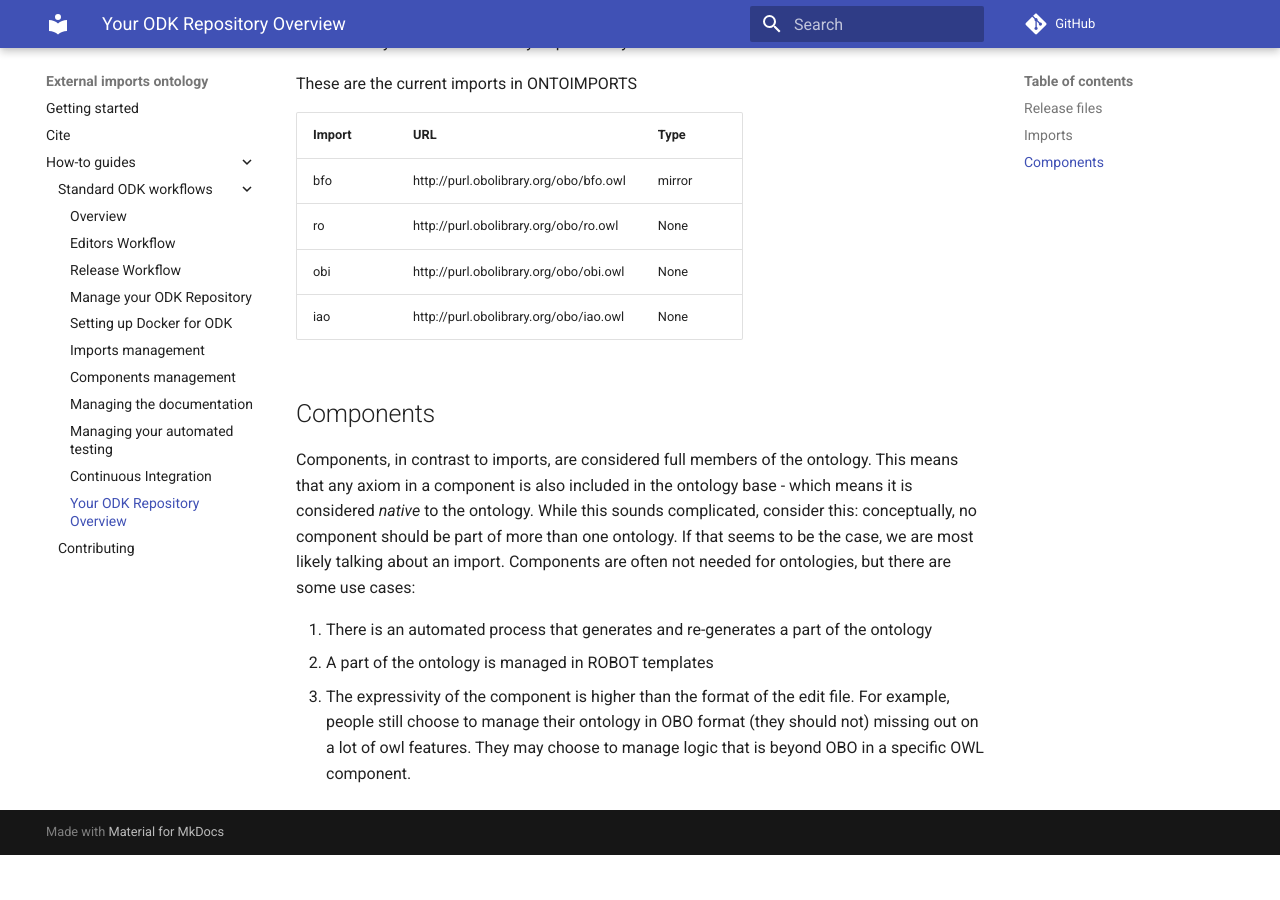
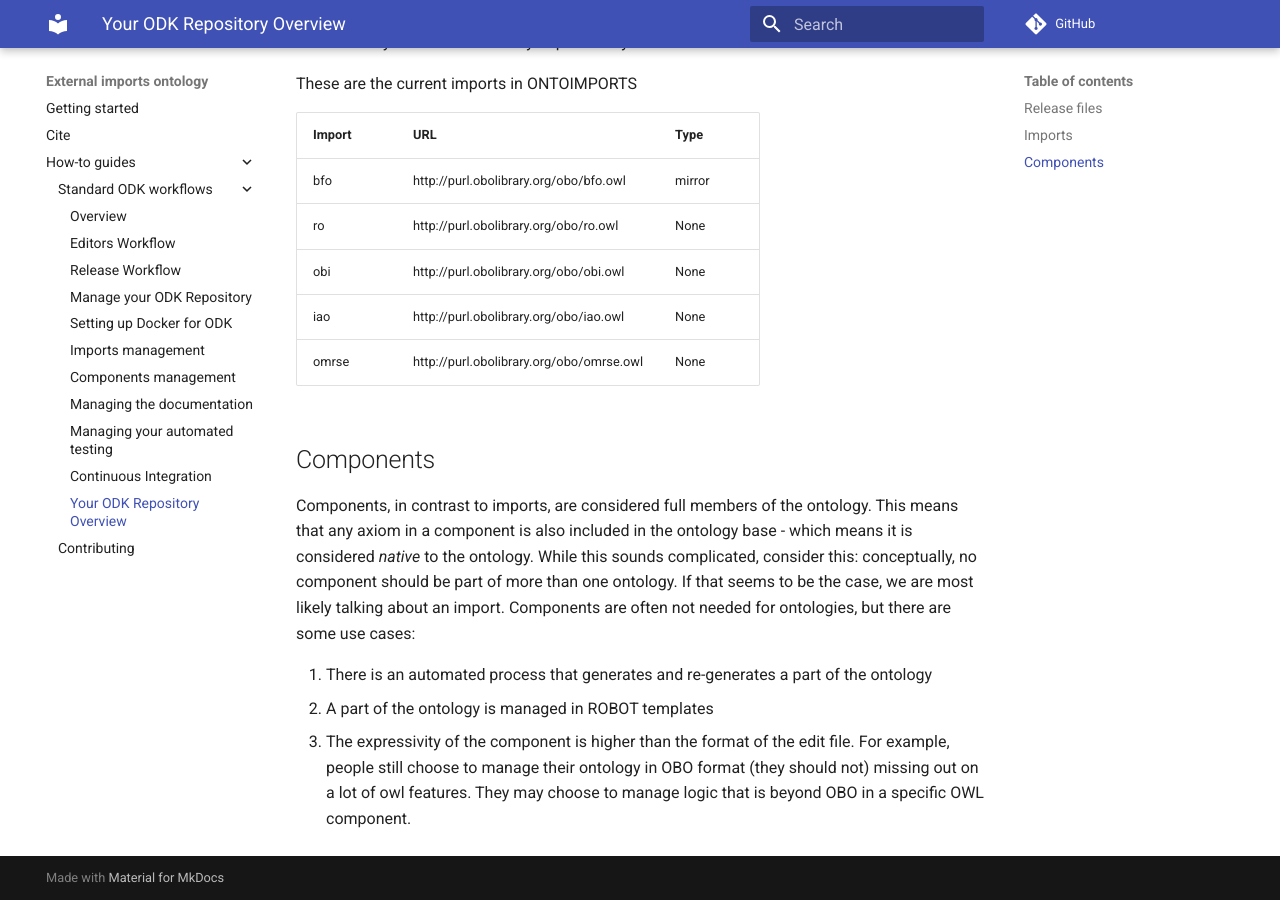
Before and after one commit to OpenLHS/OntoImports, an MkDocs documentation site: the page built from docs/odk-workflows/RepositoryFileStructure.md, in a window 1280 px wide and 900 px high, scrolled down 595 px. Built offline with MkDocs 1.6.1 and Material for MkDocs 9.7.7, drawn with Linux system fonts in a browser that asks for light colours; comment, search, counter and statistics services are not loaded; before the commit the page ends 1450 px from its top, so only the background shows below that.

Commit message:
Added OMRSE gender ICE

```diff
--- a/docs/odk-workflows/RepositoryFileStructure.md
+++ b/docs/odk-workflows/RepositoryFileStructure.md
@@ -20,6 +20,7 @@ These are the current imports in ONTOIMPORTS
 | ro | http://purl.obolibrary.org/obo/ro.owl | None |
 | obi | http://purl.obolibrary.org/obo/obi.owl | None |
 | iao | http://purl.obolibrary.org/obo/iao.owl | None |
+| omrse | http://purl.obolibrary.org/obo/omrse.owl | None |
 
 ## Components
 Components, in contrast to imports, are considered full members of the ontology. This means that any axiom in a component is also included in the ontology base - which means it is considered _native_ to the ontology. While this sounds complicated, consider this: conceptually, no component should be part of more than one ontology. If that seems to be the case, we are most likely talking about an import. Components are often not needed for ontologies, but there are some use cases:
--- a/src/ontology/OntoImports-odk.yaml
+++ b/src/ontology/OntoImports-odk.yaml
@@ -16,6 +16,7 @@ import_group:
     - id: ro
     - id: obi
     - id: iao
+    - id: omrse
 robot_report:
   custom_sparql_exports:
     - base-classes-report
```
Also changed, not shown: 11 other files.
